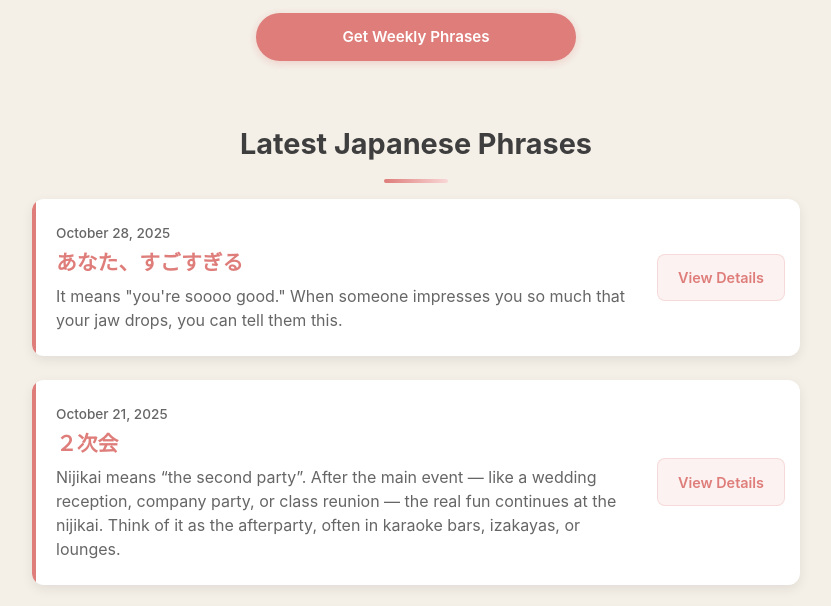
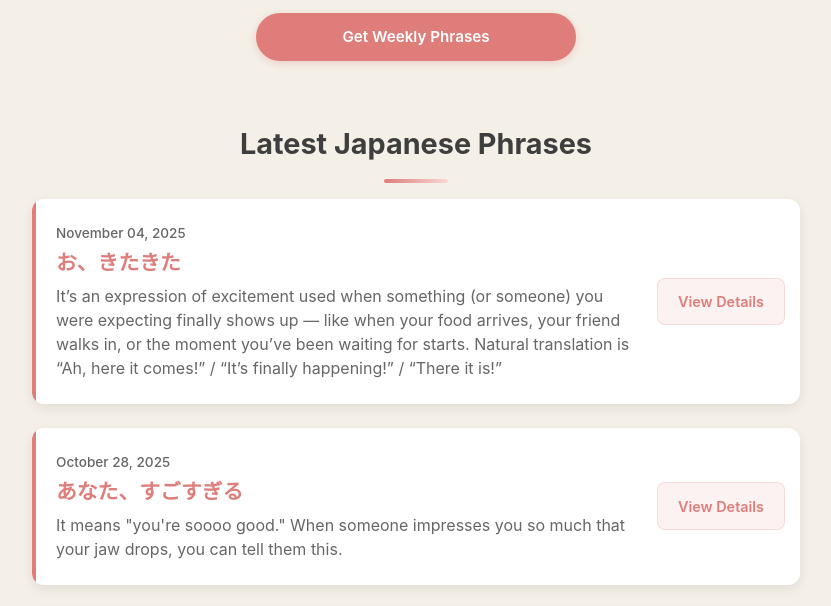
Before and after one commit to Manaboo-Official/Manaboo-Official.github.io, a plain HTML site: page index.html in a window 1280 px wide. Shown: the part 151-757 px from the top of the page, without its empty margins (224-1055 px from the left). Drawn offline with Linux system fonts and the light colour scheme.

Commit message:
Update index.html

```diff
--- a/index.html
+++ b/index.html
@@ -520,6 +520,17 @@
         <div class="newsletter-list">
             <div class="newsletter-item">
                 <div class="content">
+                    <div class="date">November 04, 2025</div>
+                    <div class="title">お、きたきた</div>
+                    <div class="desc">It’s an expression of excitement used when something (or someone) you were expecting finally shows up — like when your food arrives, your friend walks in, or the moment you’ve been waiting for starts. Natural translation is “Ah, here it comes!” / “It’s finally happening!” / “There it is!”</div>
+                </div>
+                <div class="action">
+                    <a href="#" class="view-btn" data-id="14">View Details</a>
+                </div>
+            </div>
+
+            <div class="newsletter-item">
+                <div class="content">
                     <div class="date">October 28, 2025</div>
                     <div class="title">あなた、すごすぎる</div>
                     <div class="desc">It means "you're soooo good." When someone impresses you so much that your jaw drops, you can tell them this.</div>
@@ -711,6 +722,25 @@
 
     <script>
         const newsletters = {
+            14: {
+                title: "お、きたきた",
+                date: "November 04, 2025",
+                content: `
+                    <em>Pronunciation: ooo, kita kita</em>
+<h3>Meaning</h3>
+<p>It’s an expression of excitement used when something (or someone) you were expecting finally shows up — like when your food arrives, your friend walks in, or the moment you’ve been waiting for starts. Natural translation is “Ah, here it comes!” / “It’s finally happening!” / “There it is!”</p>
+<div class="tone-indicator">
+<h3>Tone</h3>
+<p>Casual ——— O ———— Formal</p>
+<p>Serious ——————— O — Playful</p>
+</div>
+<h3>Example</h3>
+<p>Imagine you’ve starved all day to save calories for dinner with your friends at your favorite restaurant Saizeriya. The moment you get there, you order your favorite dish Milan style Doria. As the waiter brings food to other tables, you get even hungrier. You’re eyeing the waiter’s every move — and finally see him bringing your dish to your table. Your eyes sparkle as you yell in excitement, ‘お、きたきた！'</p>
+<img src="https://share1.cloudhq-mkt3.net/c849048bad3d12.jpeg" alt="Example illustration" class="modal-image">
+<h3>Listen to pronunciation</h3>
+<a href="https://drive.google.com/file/d/1OzXYhT2m5ADmoCYKogTd1u38jxcBKoPB/view?usp=drive_link" class="listen-btn" target="_blank" rel="noopener">▶ LISTEN TO PRONUNCIATION</a>
+                `
+            },
             13: {
                 title: "十八番",
                 date: "October 14, 2025",
```
